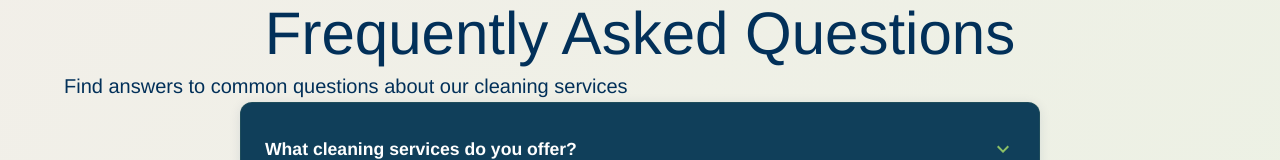
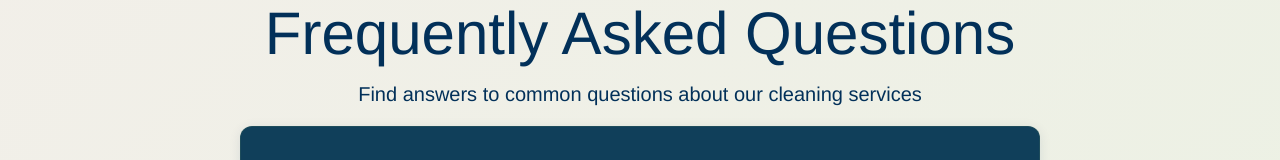
Before and after one commit to Empy-cpu/Starling-Frontend, a Next.js app: page /help-portion/faq-page in a window 1280 px wide. Shown: the part 152-312 px from the top of the page. Built offline with nearby package versions, Linux system fonts and the light colour scheme; no server answers.

Commit message:
stupid alignment

```diff
--- a/src/app/help-portion/faq-page/page.tsx
+++ b/src/app/help-portion/faq-page/page.tsx
@@ -64,7 +64,7 @@ export default function FAQSection() {
           <Typography variant="h2" className="section-title-faq">
             Frequently Asked Questions
           </Typography>
-          <Typography variant="h6" className="section-subtitle">
+          <Typography variant="h6" className="section-subtitle-faq">
             Find answers to common questions about our cleaning services
           </Typography>
         </Box>
--- a/src/app/help-portion/faq-page/style.css
+++ b/src/app/help-portion/faq-page/style.css
@@ -8,6 +8,13 @@
   text-align: center;
   font-size: 2rem;
   font-weight: 700;
+  margin-bottom: 8px !important;
+}
+
+.section-subtitle-faq {
+  text-align: center !important;
+  margin-bottom: 16px !important;
+
 }
 .faq-content {
   max-width: 800px;
--- a/src/app/help-portion/terms-of-services-page/page.tsx
+++ b/src/app/help-portion/terms-of-services-page/page.tsx
@@ -10,7 +10,7 @@ export default function TermsSection() {
           <Typography variant="h2" className="section-title-terms">
             Terms and Conditions
           </Typography>
-          <Typography variant="h6" className="section-subtitle">
+          <Typography variant="h6" className="section-subtitle-terms">
             Please read these terms carefully before using our services
           </Typography>
         </Box>
--- a/src/app/help-portion/terms-of-services-page/style.css
+++ b/src/app/help-portion/terms-of-services-page/style.css
@@ -9,6 +9,11 @@
 .terms-section {
   padding: 80px 0;
   background-color: #F2EFE9;
+}
+
+.section-subtitle-terms {
+  text-align: center !important;
+  margin-bottom: 16px !important;
 }
 
 .terms-card {
@@ -38,6 +43,7 @@
   color: #023859 !important;
   line-height: 1.8;
   font-size: 1rem !important;
+  text-align: center !important;
 }
 
 .terms-divider {
```
